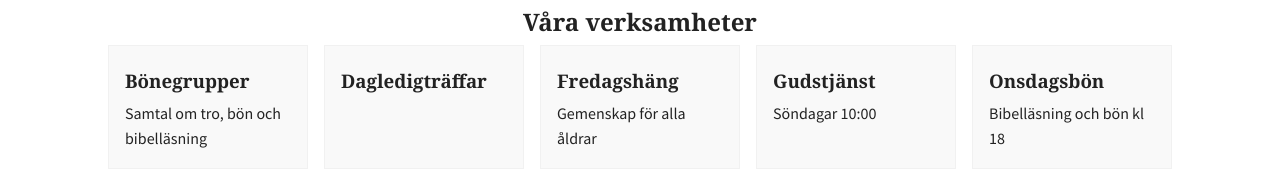
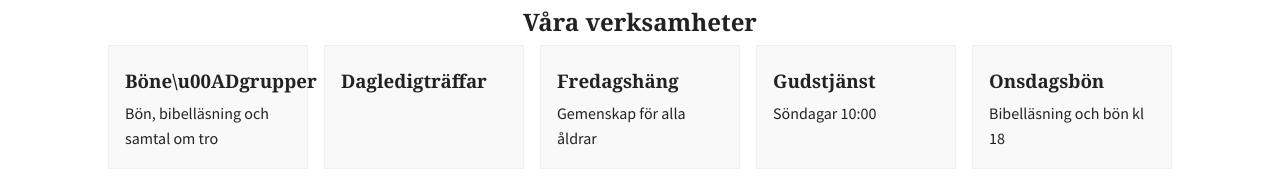
Before and after one commit to gnosjomk/gnmk-worker, an Eleventy site: page src/content/pages/index.njk in a window 1280 px wide. Shown: the part 618-800 px from the top of the page. Built offline with nearby package versions, Linux system fonts and the light colour scheme; Eleventy itself is replaced by a stand-in of ours; files that its build step writes are made by us from their sources; a web font is replaced by a local one.

Commit message:
Update title and puff in bonegrupper.md

```diff
--- a/src/content/pages/verksamheter/bonegrupper.md
+++ b/src/content/pages/verksamheter/bonegrupper.md
@@ -1,6 +1,6 @@
 ---
-title: Bönegrupper
-puff: Samtal om tro, bön och bibelläsning
+title: Böne\u00ADgrupper
+puff:  Bön, bibelläsning och samtal om tro
 layout: base.njk
 ---
 
```
